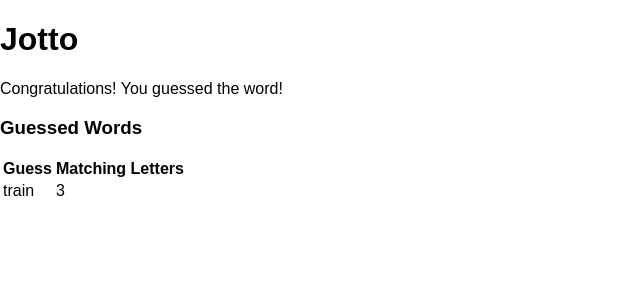
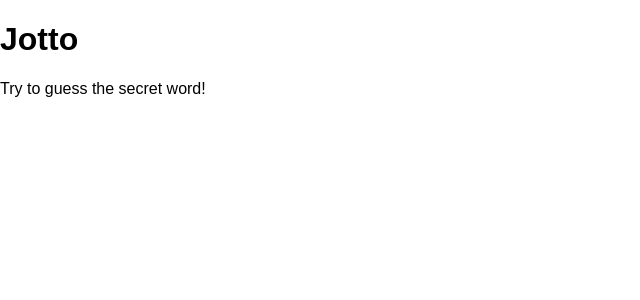
Before and after one commit to Framinus/jotto, a React (Create React App) app: page / in a window 1280 px wide. Shown: the top 300 px of the page, without its empty margins (0-640 px from the left). Built offline with nearby package versions, Linux system fonts and the light colour scheme; the HTML template or start-up script is replaced by a standard one.

Commit message:
write tests for unconnected app component

```diff
--- a/src/App.js
+++ b/src/App.js
@@ -1,21 +1,32 @@
 import React, { Component } from 'react';
+import { connect } from 'react-redux';
 import './App.css';
 
 import GuessedWords from './GuessedWords';
 import Congrats from './congrats';
+import Input from './input';
+import { getSecretWord } from './actions';
 
-export class App extends Component {
+
+export class UnconnectedApp extends Component {
+  componentDidMount() {
+    this.props.getSecretWord();
+  };
+
   render() {
     return (
       <div className="container">
         <h1>Jotto</h1>
-        <Congrats success={true} />
-        <GuessedWords guessedWords={[
-          { guessedWord: 'train', letterMatchCount: 3 }
-        ]} />
+        <Congrats success={this.props.success} />
+        <GuessedWords guessedWords={this.props.guessedWords} />
       </div>
     );
   }
-}
+};
 
-export default App;
+const mapStateToProps = (state) => {
+  const { success, guessedWords, secretWord } = state;
+  return { success, guessedWords, secretWord };
+};
+
+export default connect(mapStateToProps, { getSecretWord })(UnconnectedApp);
```
Also changed, not shown: src/setupTests.js (+4 -1 lines), 1 other file (tests, documents, lock files or other folders).
